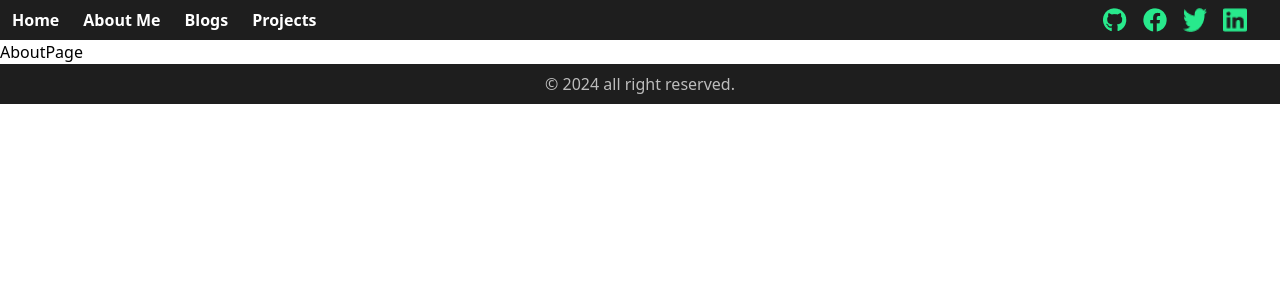
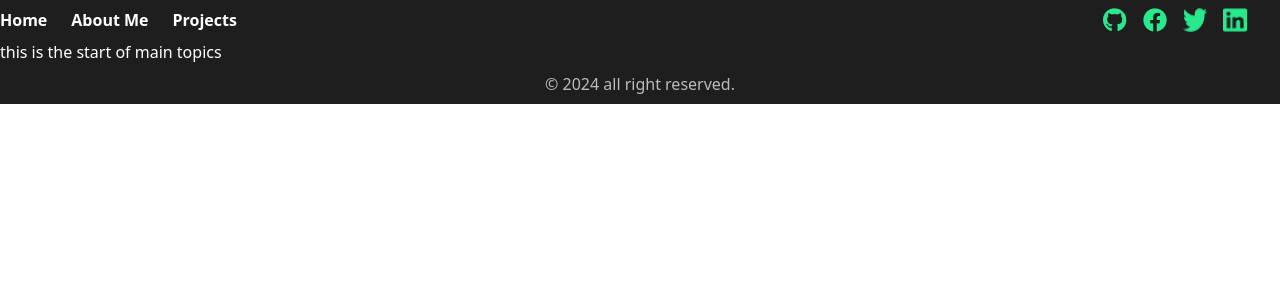
Before and after one commit to devMasrafi/Portfolio, a React (Vite) app: page /about in a window 1280 px wide. Shown: the top 300 px of the page. Built offline with nearby package versions, Linux system fonts and the light colour scheme.

Commit message:
update 2/11

```diff
--- a/src/App.jsx
+++ b/src/App.jsx
@@ -16,7 +16,7 @@ function App() {
       <Route element={<MainLayout/>}>
         <Route path="/" element={<HomePage/>} />
         <Route path="/about" element={<AboutPage/>} />
-        <Route path="/blogs" element={<BlogPage/>} />
+        {/* <Route path="/blogs" element={<BlogPage/>} /> */}
         <Route path="/projects" element={<Projects/>} />
       </Route>
       </Routes>
--- a/src/components/DownloadCV.jsx
+++ b/src/components/DownloadCV.jsx
@@ -2,7 +2,7 @@ import React from 'react'
 
 const DownloadCV = () => {
   return (
-    <a href="public/my-cv.pdf" download={'Md. Masrafi Mondol.pdf'}>download cv </a>
+    <a href="./my-cv.pdf" download={'Md. Masrafi Mondol.pdf'}>download cv </a>
   )
 }
 
--- a/src/components/layouts/NavBar.jsx
+++ b/src/components/layouts/NavBar.jsx
@@ -7,16 +7,16 @@ const NavBar = () => {
       <div className=' bg-bg-main-col'>
         <div className='container mx-auto flex justify-between items-center'>
           <div >
-            <ul className='text-white px-3 flex gap-6 font-semibold capitalize p-2 w-[426px]'>
+            <ul className='text-white flex gap-6 font-semibold capitalize py-2 w-[426px]'>
               <li>
                 <Link to="/">Home</Link>
               </li>
               <li>
                 <Link to="/about">About me</Link>
               </li>
-              <li>
+              {/* <li>
                 <Link to="/blogs">Blogs</Link>
-              </li>
+              </li> */}
               <li>
                 <Link to="/projects">Projects</Link>
               </li>
--- a/src/components/pages/AboutPage.jsx
+++ b/src/components/pages/AboutPage.jsx
@@ -2,7 +2,17 @@ import React from 'react'
 
 const AboutPage = () => {
   return (
-    <div>AboutPage</div>
+    <section className='bg-bg-main-col text-white' >
+      <div className='container mx-auto '>
+        {/* main section */}
+        <div>
+          <div>
+            <p>this is the start of main topics</p>
+          </div>
+        </div>
+        <div></div>
+      </div>
+    </section>
   )
 }
 
```
